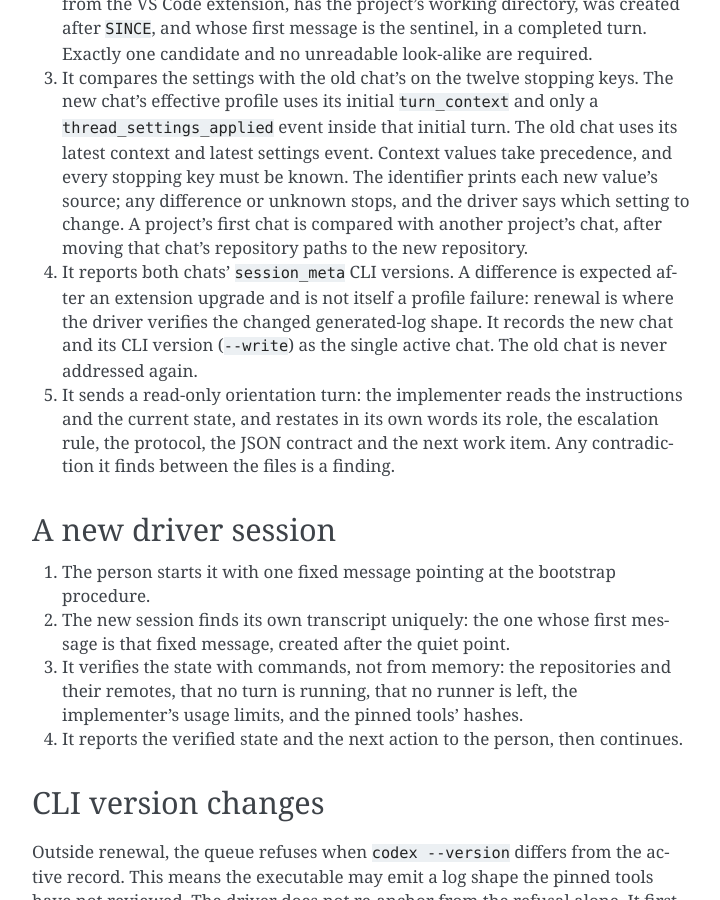
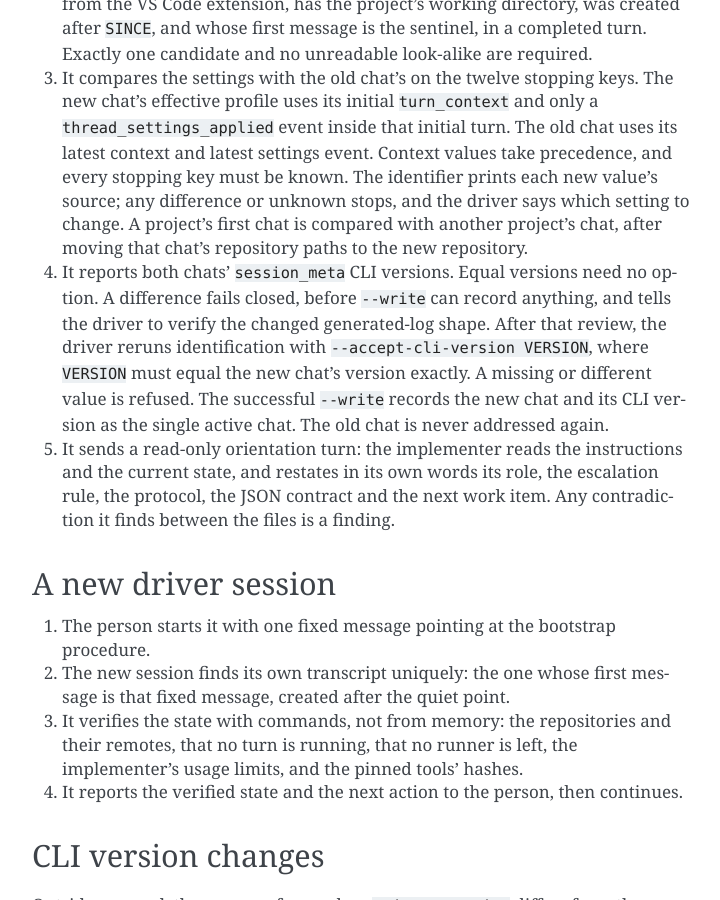
Before and after one commit to dememax/agent-cycle, a Sphinx documentation site: the page built from docs/renewal.rst, in a window 1280 px wide and 900 px high, scrolled down 1441 px. Shown: the whole window, without its empty margins (388-1108 px from the left). Built offline with Sphinx 7.4.7, drawn with Linux system fonts in a browser that asks for light colours.

Commit message:
docs: explain CLI version acceptance on renewal
The renewal procedure previously said a changed Codex CLI version was
reported but did not stop identification. That no longer describes the
fail-closed identifier and could lead an operator to expect --write to
record an unaccepted version.

Document the equal-version path, the refusal before writes, the exact
--accept-cli-version VERSION rerun after log-format review, and rejection
of missing or different values. Update the README tool summary to expose
the same safety boundary.

Validation: the check_rst review/fix/check loop reports no errors or
warnings and a clean Sphinx build; the complete suite reports 368 passed.

Co-Authored-By: Codex GPT-5 <noreply@openai.com>

```diff
--- a/docs/renewal.rst
+++ b/docs/renewal.rst
@@ -83,11 +83,14 @@ A new implementer chat
    driver says which setting to change.
    A project's first chat is compared with another project's chat, after
    moving that chat's repository paths to the new repository.
-4. It reports both chats' ``session_meta`` CLI versions. A difference is
-   expected after an extension upgrade and is not itself a profile failure:
-   renewal is where the driver verifies the changed generated-log shape. It
-   records the new chat and its CLI version (``--write``) as the single active
-   chat. The old chat is never addressed again.
+4. It reports both chats' ``session_meta`` CLI versions. Equal versions need
+   no option. A difference fails closed, before ``--write`` can record
+   anything, and tells the driver to verify the changed generated-log shape.
+   After that review, the driver reruns identification with
+   ``--accept-cli-version VERSION``, where ``VERSION`` must equal the new
+   chat's version exactly. A missing or different value is refused. The
+   successful ``--write`` records the new chat and its CLI version as the
+   single active chat. The old chat is never addressed again.
 5. It sends a read-only orientation turn: the implementer reads the
    instructions and the current state, and restates in its own words its
    role, the escalation rule, the protocol, the JSON contract and the next
```
Also changed, not shown: README.md (+1 -1 lines).
